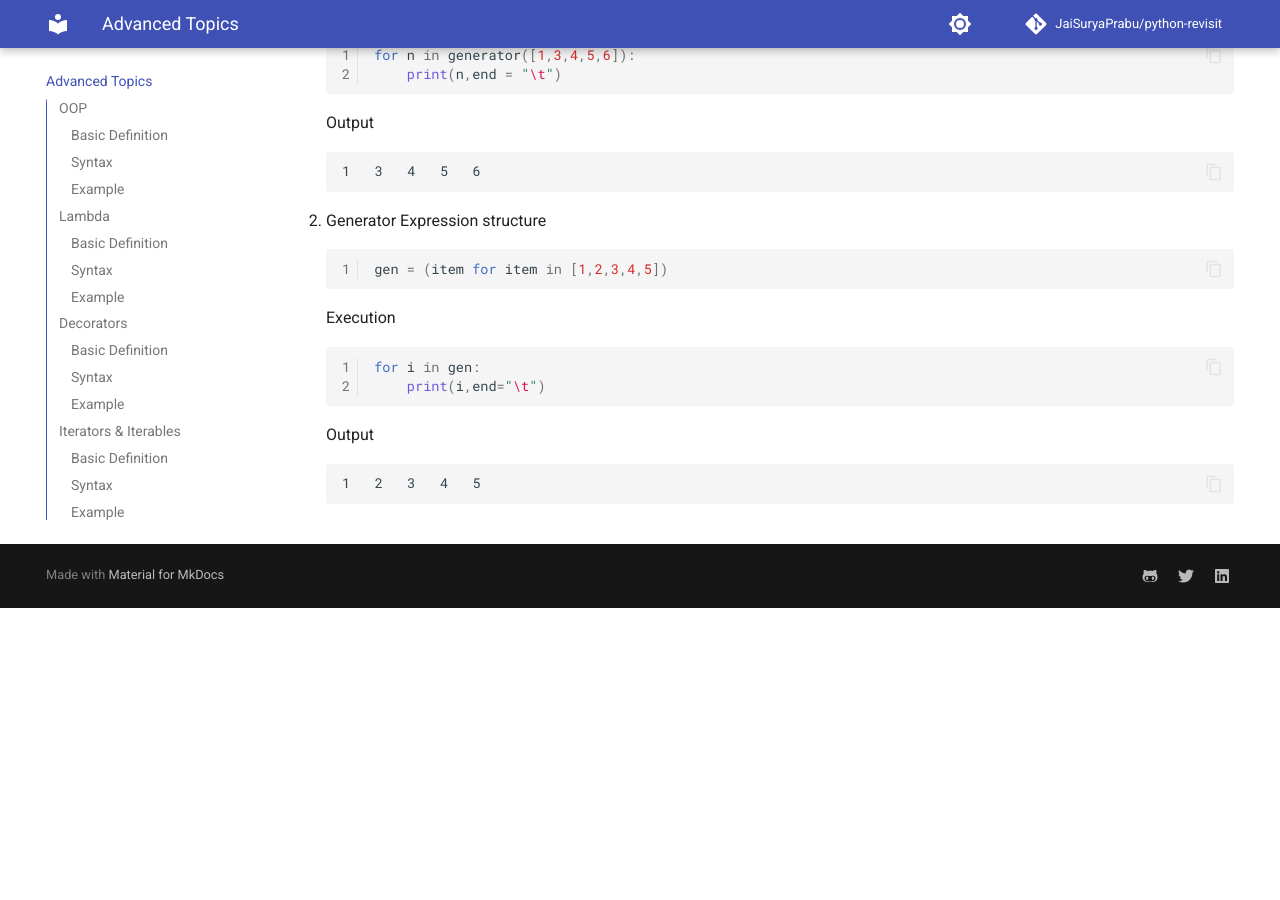
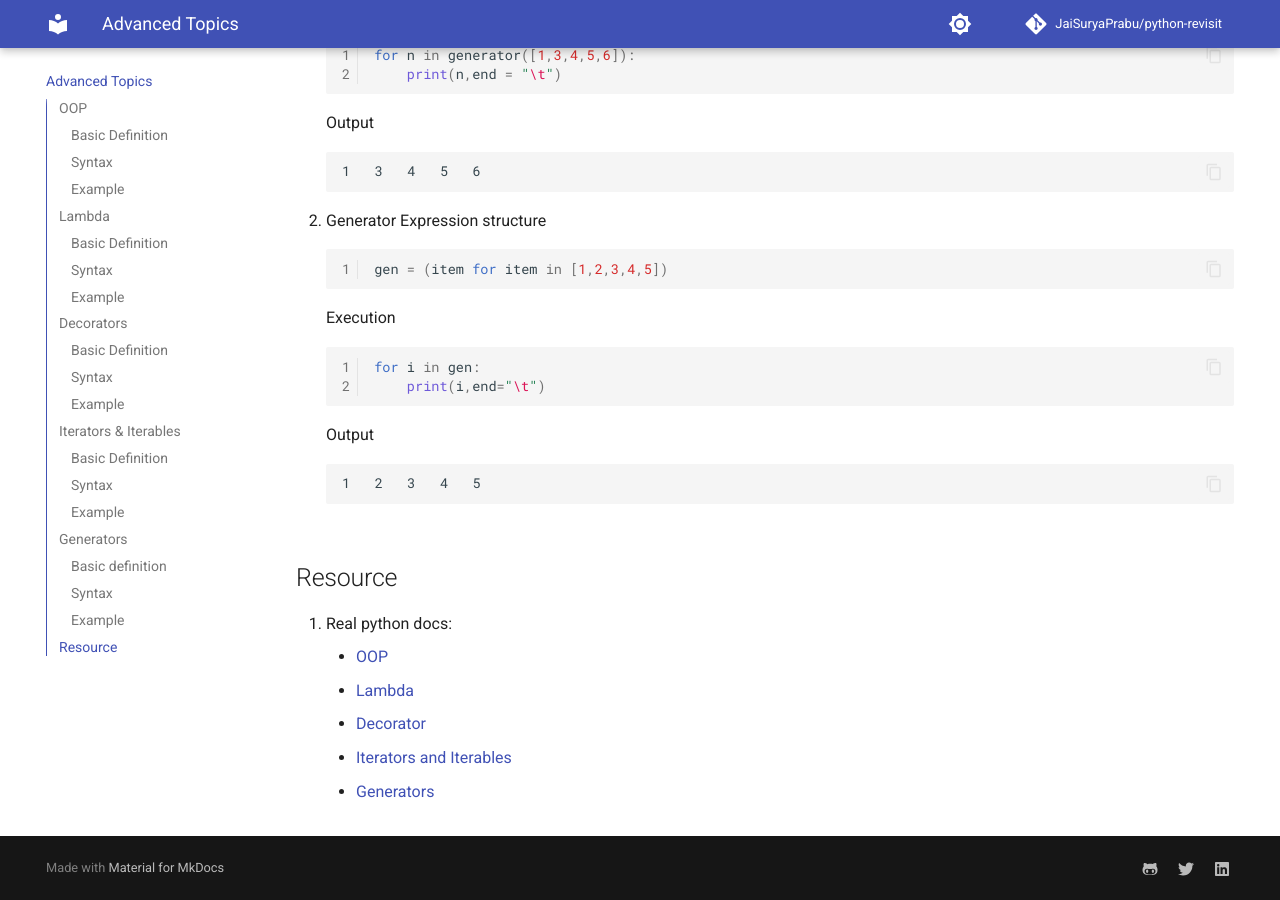
Before and after one commit to JaiSuryaPrabu/python-revisit, an MkDocs documentation site: the page built from docs/adv_page.md, in a window 1280 px wide and 900 px high, scrolled down 5665 px. Built offline with MkDocs 1.6.1 and Material for MkDocs 9.7.7, drawn with Linux system fonts in a browser that asks for light colours; comment, search, counter and statistics services are not loaded; before the commit the page ends 6273 px from its top, so only the background shows below that.

Commit message:
Minor changes

````diff
--- a/docs/adv_page.md
+++ b/docs/adv_page.md
@@ -248,3 +248,11 @@
 ```
 1	2	3	4	5
 ```
+
+## Resource
+1. Real python docs:
+    * [OOP](https://realpython.com/python3-object-oriented-programming/)
+    * [Lambda](https://realpython.com/python-lambda/)
+    * [Decorator](https://realpython.com/primer-on-python-decorators/)
+    * [Iterators and Iterables](https://realpython.com/python-iterators-iterables/)
+    * [Generators](https://realpython.com/python-iterators-iterables/#creating-generator-iterators)
````
Also changed, not shown: README.md (+0 -9 lines), docs/index.md (+4 -0 lines).
